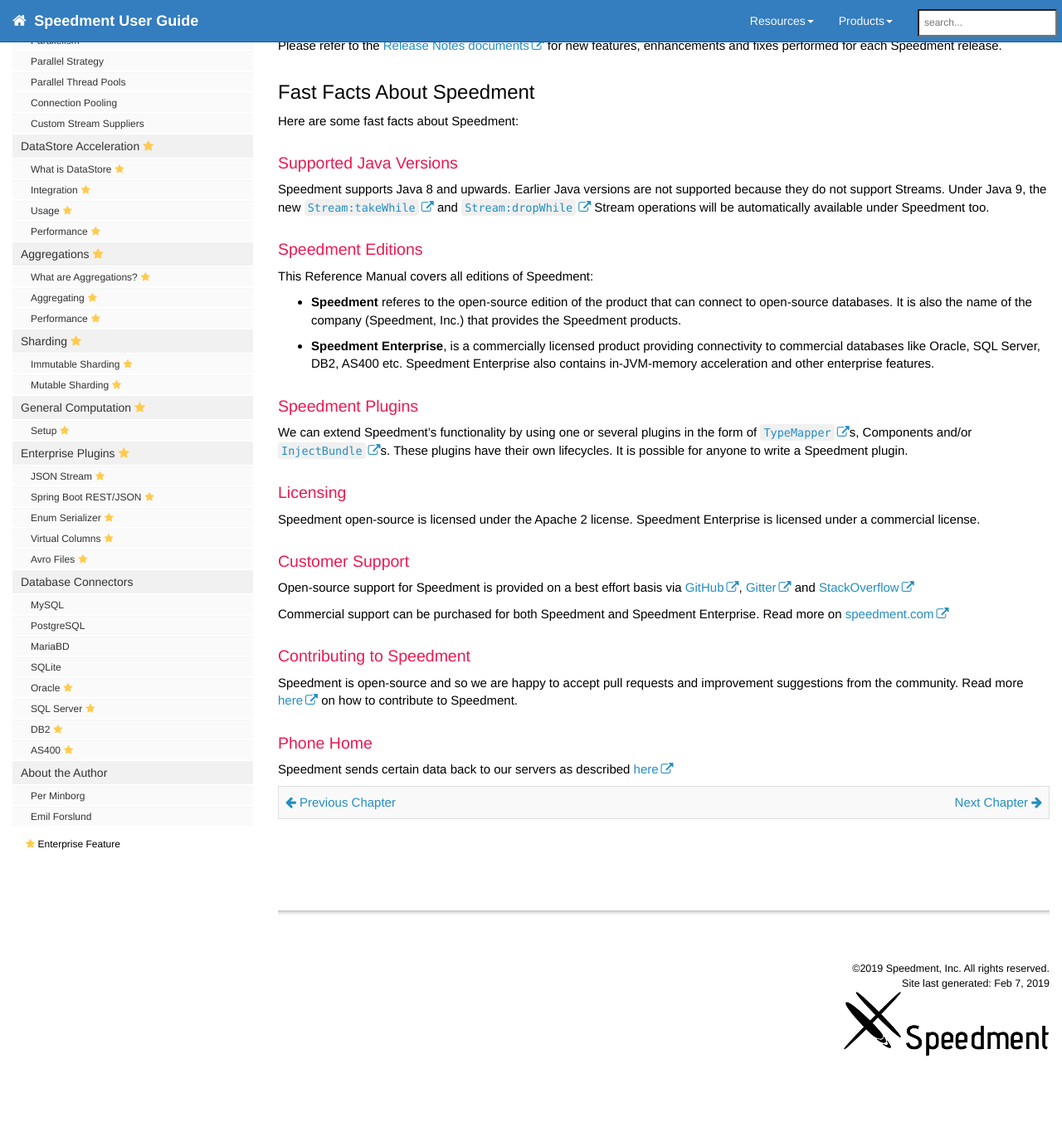
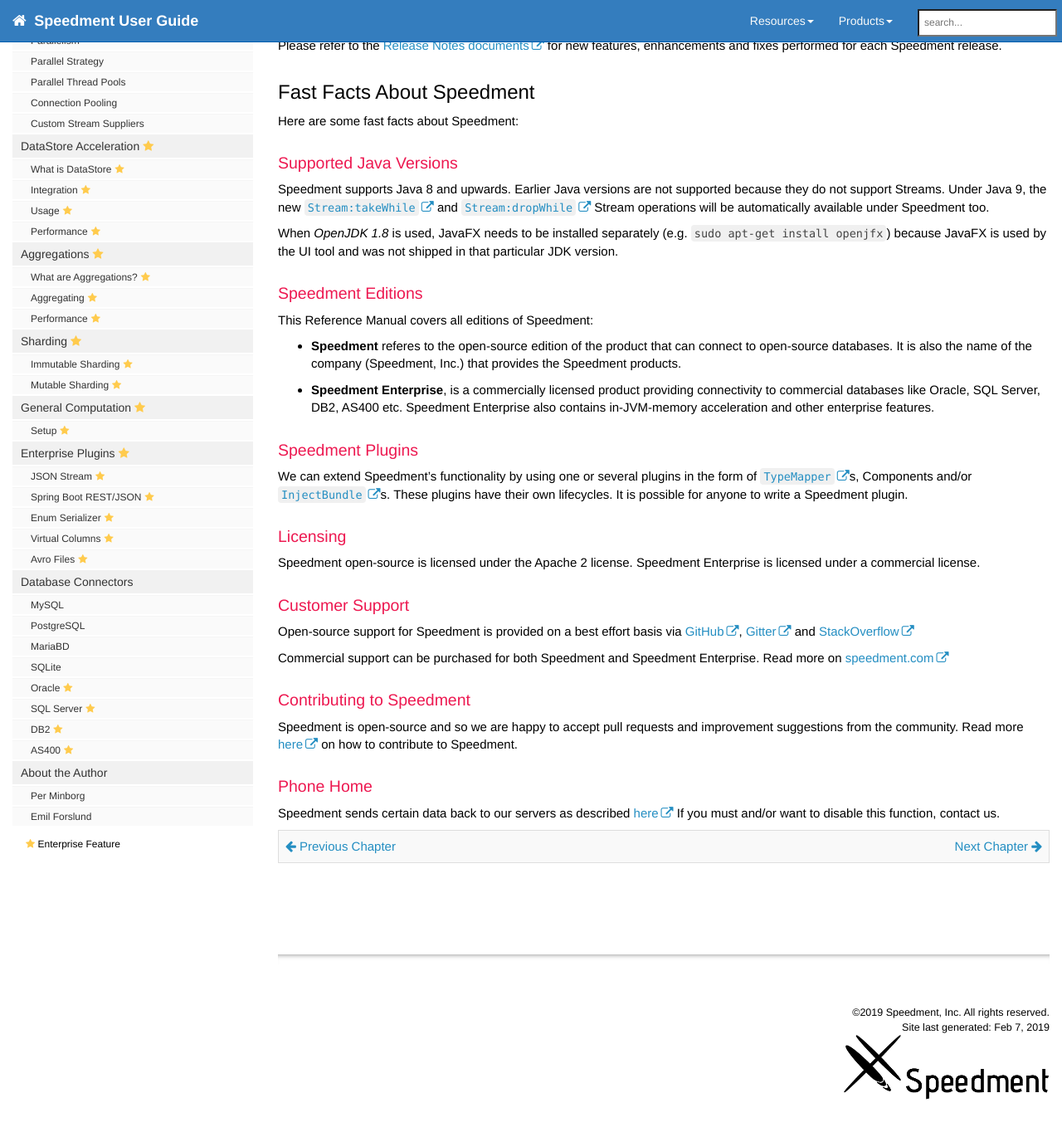
Before and after one commit to speedment/speedment-doc, a Jekyll site: the page built from pages/introduction.md, in a window 1280 px wide and 1400 px high, scrolled down 2227 px. Shown: the top 1364 px of the window at 83% size. Built offline with Jekyll 4.4.1, drawn with Linux system fonts in a browser that asks for light colours; nearby versions of some CDN libraries; comment, search, counter and statistics services are not loaded.

Commit message:
Update according to comments

````diff
--- a/pages/introduction.md
+++ b/pages/introduction.md
@@ -18,7 +18,7 @@
 
 ### One-liner
 Search for a long `Film` (of length greater than 120 minutes):
-```java
+``` java
 // Searches are optimized in the background!
 Optional<Film> longFilm = films.stream()
     .filter(Film.LENGTH.greaterThan(120))
@@ -96,6 +96,8 @@
 ### Supported Java Versions
 Speedment supports Java 8 and upwards. Earlier Java versions are not supported because they do not support Streams. Under Java 9, the new {{site.data.javadoc.StreamTakeWhile}} and {{site.data.javadoc.StreamDropWhile}} Stream operations will be automatically available under Speedment too.
 
+When *OpenJDK 1.8* is used, JavaFX needs to be installed separately (e.g. `sudo apt-get install openjfx`) because JavaFX is used by the UI tool and was not shipped in that particular JDK version.
+
 ### Speedment Editions
 This Reference Manual covers all editions of Speedment:
   * **Speedment** referes to the open-source edition of the product that can connect to open-source databases. It is also the name of the company (Speedment, Inc.) that provides the Speedment products.
@@ -117,5 +119,6 @@
 
 ### Phone Home
 Speedment sends certain data back to our servers as described [here](https://github.com/speedment/speedment/blob/master/DISCLAIMER.MD)
+If you must and/or want to disable this function, contact us.
 
 {% include prev_next.html %}
````
Also changed, not shown: pages/speedment_examples.md (+4 -3 lines).
